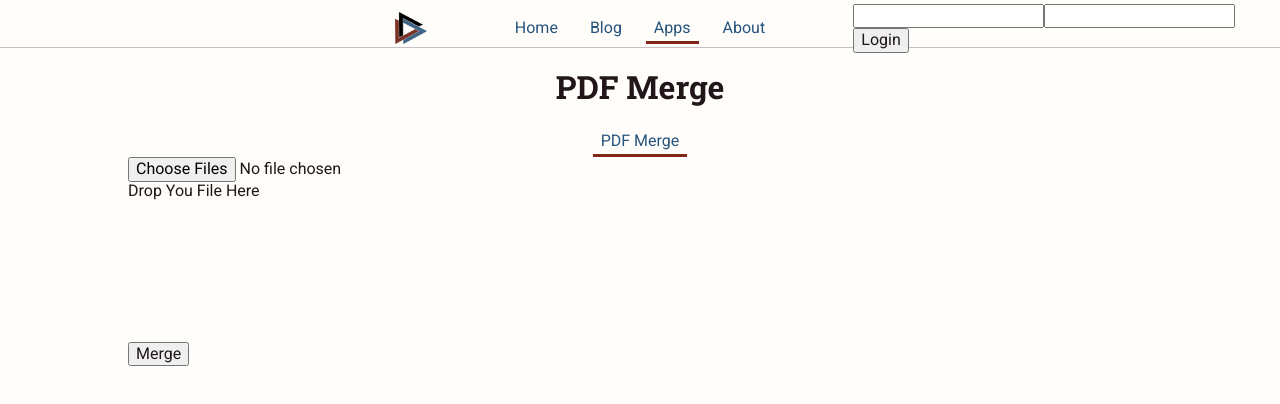
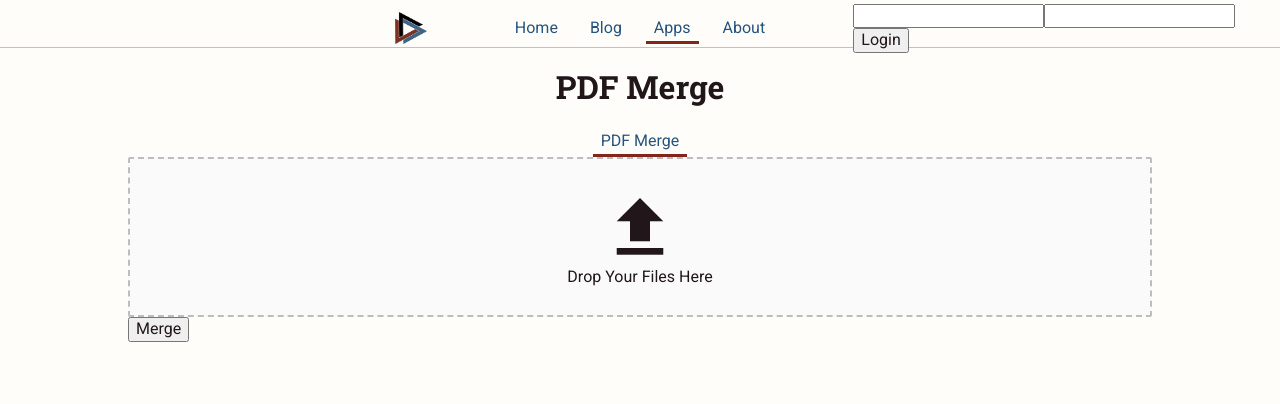
Before and after one commit to schir2/schirus, a Vue app in the folder frontend/: page /apps/pdf-merge in a window 1280 px wide. Shown: the top 404 px of the page. Built offline with nearby package versions, Linux system fonts and the light colour scheme; the HTML template or start-up script is replaced by a standard one; what @vue/apollo-option, vue-toast-notification would draw is missing.

Commit message:
added drop zone

```diff
--- a/frontend/package.json
+++ b/frontend/package.json
@@ -14,6 +14,7 @@
     "core-js": "^3.6.5",
     "graphql": "^16.3.0",
     "graphql-tag": "^2.12.6",
+    "material-icons": "^1.10.6",
     "normalize": "^0.3.1",
     "normalize.css": "^8.0.1",
     "pdf-lib": "^1.17.1",
--- a/frontend/src/main.ts
+++ b/frontend/src/main.ts
@@ -3,12 +3,14 @@ import {createApp} from "vue";
 import 'reflect-metadata'
 import router from '@/router'
 import store from "@/store";
+import VueToast from 'vue-toast-notification';
 import { createApolloProvider } from '@vue/apollo-option'
 import { ApolloClient, InMemoryCache } from '@apollo/client/core'
 import "normalize.css"
 import '@/scss/style.scss'
-import VueToast from 'vue-toast-notification';
 import 'vue-toast-notification/dist/theme-sugar.css';
+import 'material-icons/iconfont/material-icons.css';
+
 
 const cache = new InMemoryCache()
 
--- a/frontend/src/pages/apps/PDFMerge.vue
+++ b/frontend/src/pages/apps/PDFMerge.vue
@@ -13,9 +13,10 @@
           </div>
         </template>
       </draggable-component>
-      <input type="file" multiple @change="onUploadHandler">
-      <div @drop="onDropHandler" class="drop-zone">
-        <span class="display-1">Drop You File Here</span>
+      <input type="file" multiple ref="fileInput" style="display:none" @change="onUploadHandler">
+      <div @drop="onDropHandler" class="drop-zone" @click="$refs.fileInput.click()">
+        <span class="material-icons icon">file_upload</span>
+        <span class="display-1">Drop Your Files Here</span>
       </div>
       <button @click.prevent="onClickMerge">Merge</button>
     </form>
@@ -82,10 +83,25 @@ export default {
 
 <style scoped lang="scss">
 .drop-zone {
-  height: 20vh;
+  display: flex;
+  flex-direction: column;
+  justify-content: center;
+  align-items: center;
+  height: 10rem;
+  padding: 20px;
+  border-width: 2px;
+  border-radius: 2px;
+  border-style: dashed;
+  background-color: #fafafa;
+  color: #bdbdbd;
+  outline: none;
+  transition: border .24s ease-in-out;
+  .icon {
+    font-size: 5rem;
+  }
 }
 
-.file-drop-zone-item {
+.file {
   background-color: $color-yellow;
 }
 
```
Also changed, not shown: 1 other file (tests, documents, lock files or other folders).
